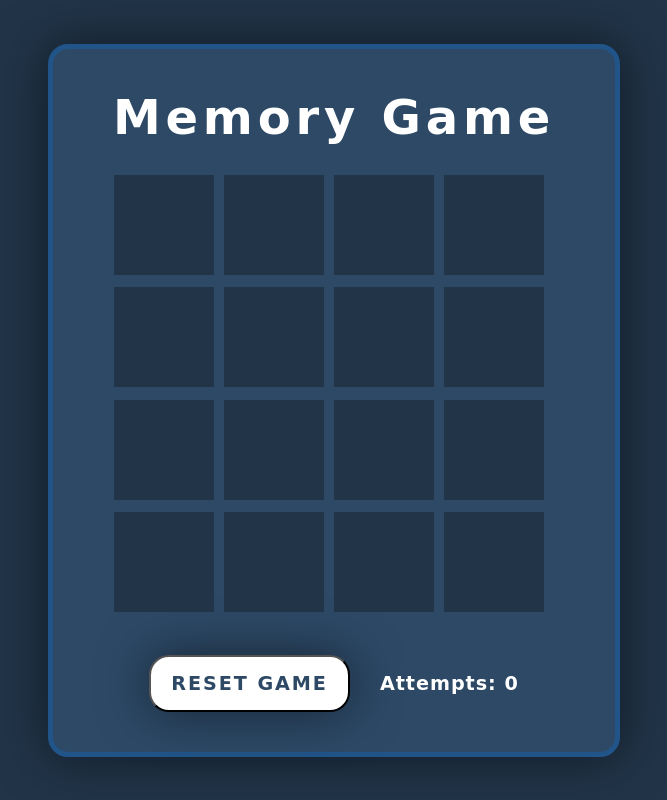
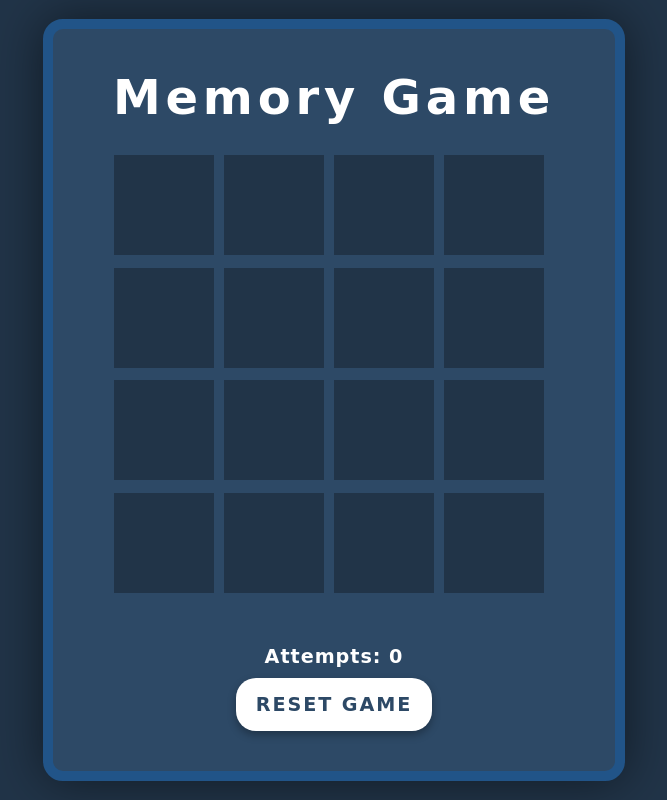
Before and after one commit to GucciX04/MemoryGameSIA, a PHP site: page / in a window 1280 px wide. Shown: the whole page, without its empty margins (306-973 px from the left). Run offline with PHP 8.4, Linux system fonts and the light colour scheme.

Commit message:
changed the position of attempts counter to center and top of the reset button

```diff
--- a/index.html
+++ b/index.html
@@ -12,8 +12,8 @@
         <div class="game"></div>
 
         <div class="controls">
+    <div class="attempts">Attempts: <span id="attemptCount">0</span></div>
     <button class="reset" onclick="window.location.reload();">Reset Game</button>
-    <div class="attempts">Attempts: <span id="attemptCount">0</span></div>
 </div>
     </div>
     <script>
--- a/style.css
+++ b/style.css
@@ -23,7 +23,7 @@ body{
     padding: 40px 60px;
     border-radius: 20px;
     box-shadow: 0 0 50px rgba(0, 0, 0, 0.5);
-    border: 5px solid #215488;
+    border: 10px solid #215488;
 
 }
 h2
@@ -42,10 +42,15 @@ h2
     text-transform: uppercase;
     cursor: pointer;
     font-weight: 600;
+    border: none;
     border-radius: 20px;
-    box-shadow: 0 0 50px rgba(0, 0, 0, 0.5);
+    box-shadow: 0 4px 8px rgba(0,0,0,0.3);
+    transition: all 0.3s ease;
 
 }
+
+
+
 .reset:hover{
     background: #213448;
     color: #fff;
@@ -109,9 +114,10 @@ h2
 
 .controls {
     display: flex;
+    flex-direction: column;
     align-items: center;
-    gap: 30px;
-    margin-top: 10px;
+    gap: 10px;
+    margin-top: 20px;
 }
 
 .attempts {
```
